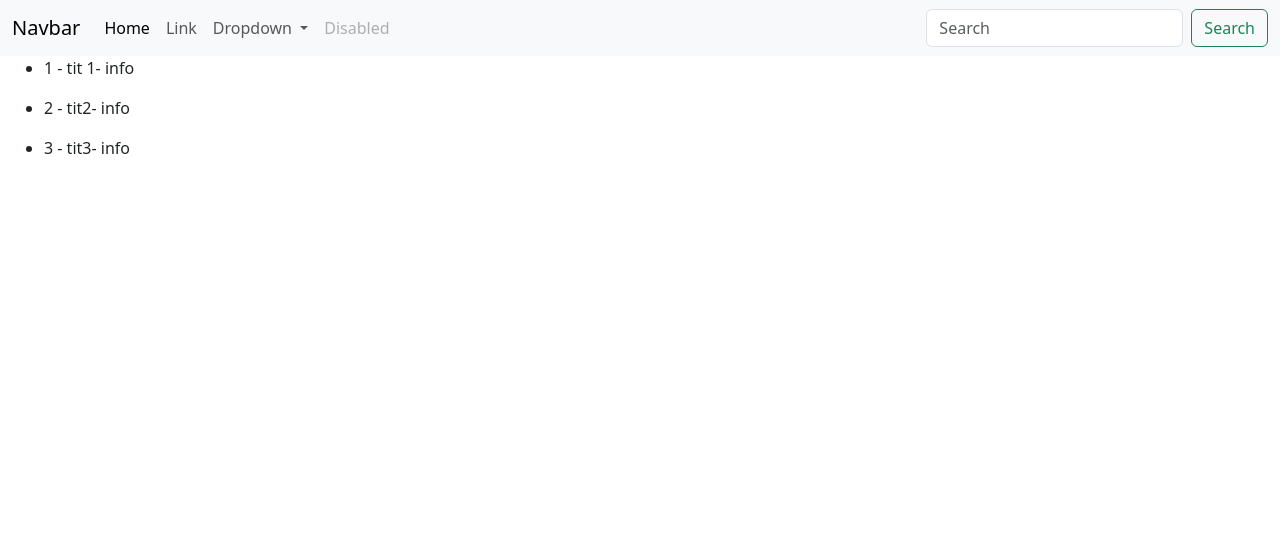
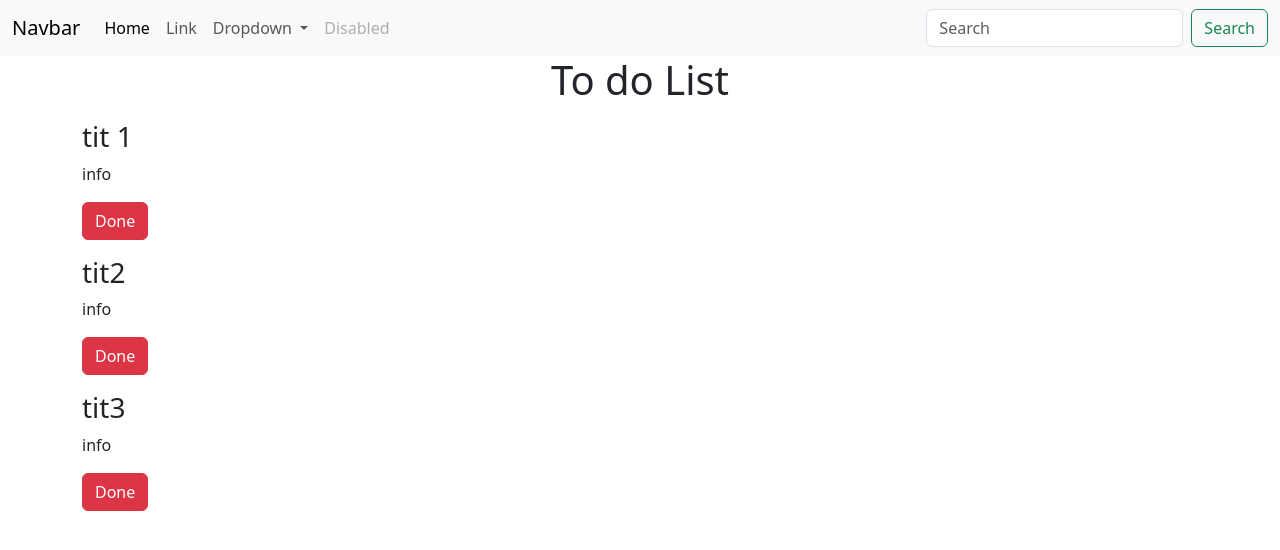
Before and after one commit to namanchandak/AnngularToDoList, an Angular app: page / in a window 1280 px wide. Shown: the top 550 px of the page. Built offline with nearby package versions, Linux system fonts and the light colour scheme.

Commit message:
list component

```diff
--- /dev/null
+++ b/src/app/MyComopnents/todo-item/todo-item.component.html
@@ -0,0 +1,5 @@
+<div class="my-3">
+    <h3>{{todo.title}}</h3>
+    <p>{{todo.desc}}</p>
+    <button class="btn btn-danger">Done</button>
+</div>
--- a/src/app/MyComopnents/todos/todos.component.html
+++ b/src/app/MyComopnents/todos/todos.component.html
@@ -1,3 +1,3 @@
-<ul *ngFor="let todo of todos">
-    <li>{{todo.sno}} - {{todo.title}}- {{todo.desc}}</li>
-</ul>
+<div *ngFor="let todo of todos">
+    <app-todo-item [todo] = "todo"></app-todo-item>
+</div>
--- a/src/app/MyComopnents/todos/todos.component.ts
+++ b/src/app/MyComopnents/todos/todos.component.ts
@@ -1,12 +1,13 @@
 import { Component } from '@angular/core';
 import { Todo } from "../../Todo";
 import {NgFor, NgForOf} from "@angular/common";
+import { TodoItemComponent } from "../todo-item/todo-item.component";
 
 
 @Component({
   selector: 'app-todos',
   standalone: true,
-  imports: [NgFor],
+  imports: [NgFor, TodoItemComponent],
   templateUrl: './todos.component.html',
   styleUrl: './todos.component.css'
 })
--- a/src/app/app.component.html
+++ b/src/app/app.component.html
@@ -35,7 +35,8 @@
       </div>
     </div>
   </nav>
-  <div class = "container-fluid">
+  <div class = "container">
+    <h1 class="text-center mb-3">To do List</h1>
     <app-todos></app-todos>
   </div>
 
--- a/src/app/app.component.ts
+++ b/src/app/app.component.ts
@@ -2,6 +2,7 @@ import { Component } from '@angular/core';
 import { CommonModule } from '@angular/common';
 import { RouterOutlet } from '@angular/router';
 import { TodosComponent } from './MyComopnents/todos/todos.component';
+import { TodoItemComponent } from "./MyComopnents/todo-item/todo-item.component";
 
 
 @Component({
```
Also changed, not shown: src/app/MyComopnents/todo-item/todo-item.component.ts (added, +13 -0 lines), src/app/MyComopnents/todo-item/todo-item.component.css (added), 2 other files (tests, documents, lock files or other folders).
